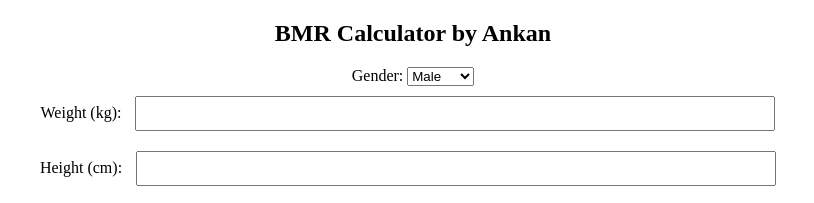
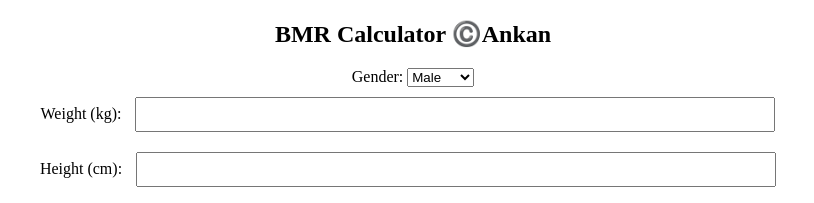
Before and after one commit to galactusA/BMR-BMI-Calculator, a plain HTML site: page index.html in a window 1280 px wide. Shown: the top 203 px of the page, 227-1041 px from the left. Drawn offline with Linux system fonts and the light colour scheme.

Commit message:
Update credit details

```diff
--- a/index.html
+++ b/index.html
@@ -37,7 +37,7 @@
 </head>
 <body>
 
-<h2>BMR Calculator by Ankan</h2>
+<h2>BMR Calculator ©️Ankan</h2>
 <label for="gender">Gender: </label>
 <select id="gender">
     <option value="M">Male</option>
```
